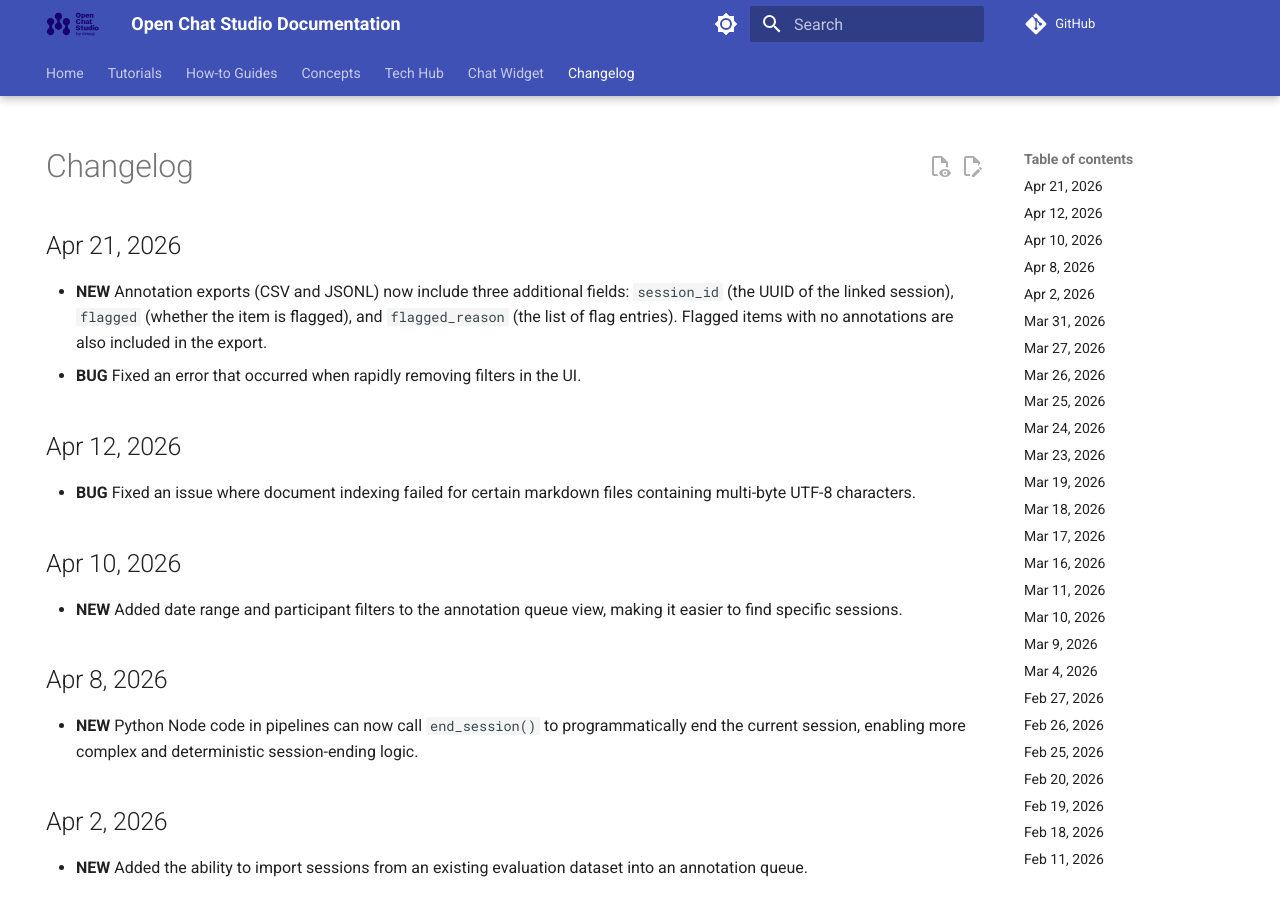
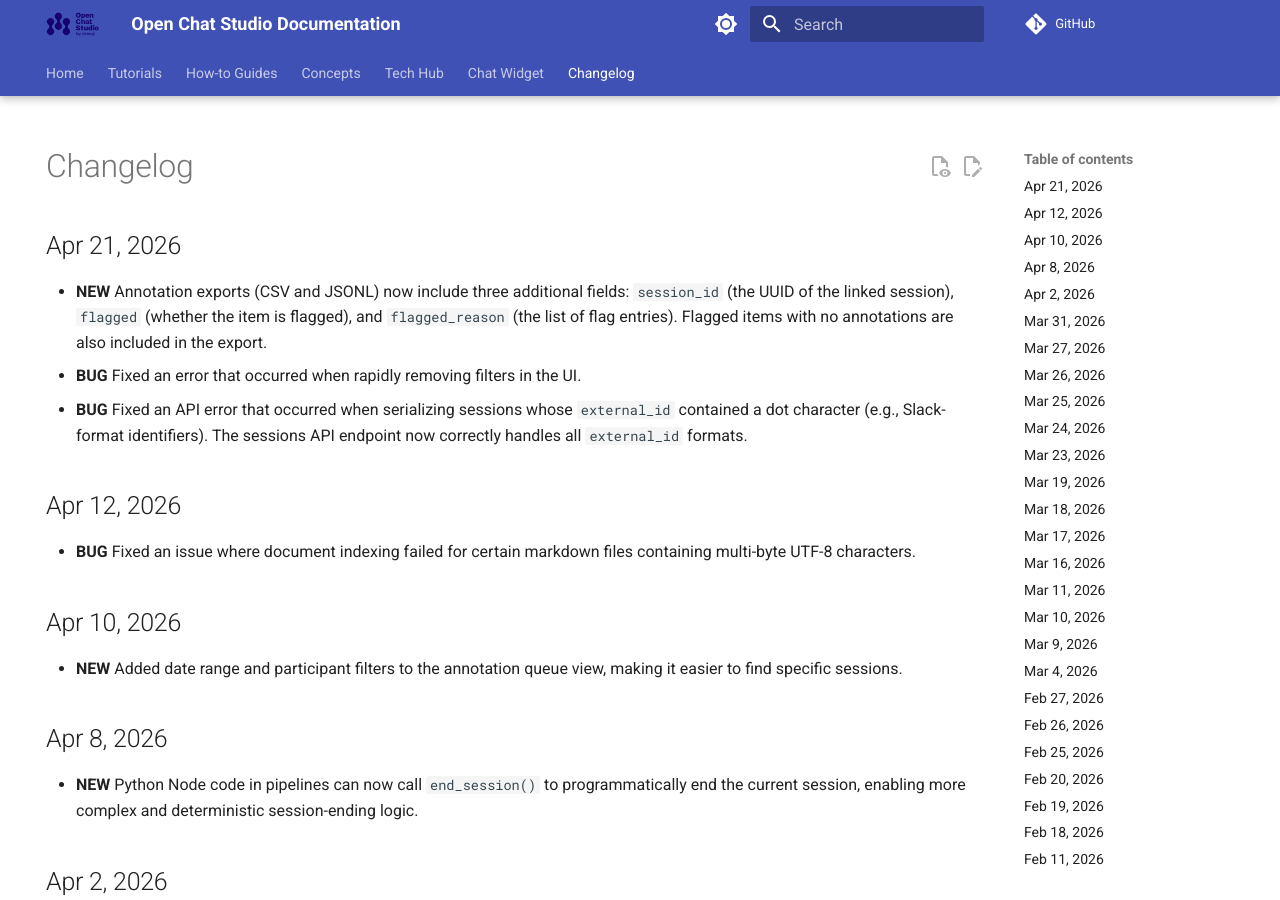
Before and after one commit to dimagi/open-chat-studio-docs, an MkDocs documentation site: the page built from docs/changelog.md, in a window 1280 px wide and 900 px high. Built offline with MkDocs 1.6.1 and Material for MkDocs 9.7.7, drawn with Linux system fonts in a browser that asks for light colours; a script that is not in the unit is left out; comment, search, counter and statistics services are not loaded.

Commit message:
update changelog and docs from OCS PR #3195

```diff
--- a/docs/changelog.md
+++ b/docs/changelog.md
@@ -7,6 +7,7 @@ hide:
 ## Apr 21, 2026
 * **NEW** Annotation exports (CSV and JSONL) now include three additional fields: `session_id` (the UUID of the linked session), `flagged` (whether the item is flagged), and `flagged_reason` (the list of flag entries). Flagged items with no annotations are also included in the export.
 * **BUG** Fixed an error that occurred when rapidly removing filters in the UI.
+* **BUG** Fixed an API error that occurred when serializing sessions whose `external_id` contained a dot character (e.g., Slack-format identifiers). The sessions API endpoint now correctly handles all `external_id` formats.
 
 ## Apr 12, 2026
 * **BUG** Fixed an issue where document indexing failed for certain markdown files containing multi-byte UTF-8 characters.
```
